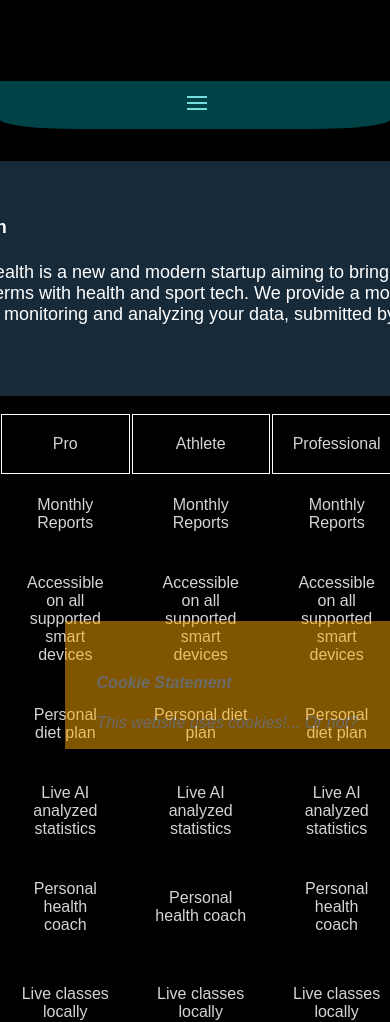
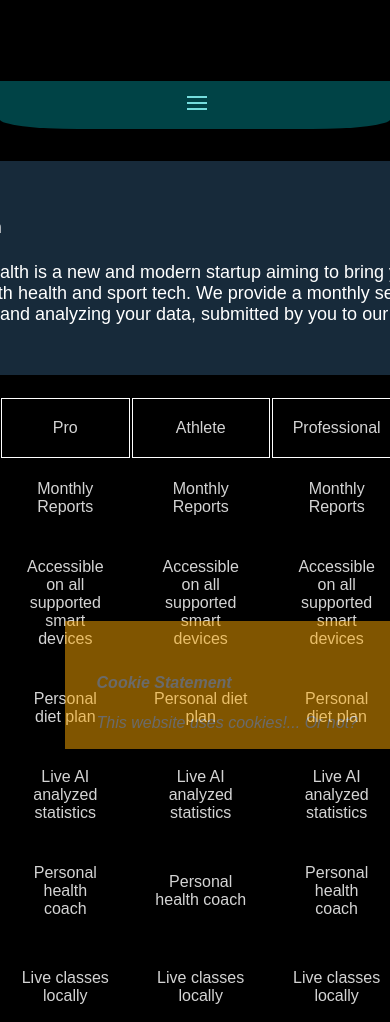
Before and after one commit to AZay1/AZay1.github.io, a plain HTML site: page pricing.html in a window 390 px wide. Shown: the part 95-1117 px from the top of the page. Drawn offline with Linux system fonts and the light colour scheme; a web font is replaced by a local one.

Commit message:
fix: update css for video hidden

```diff
--- a/css/indexstyle.css
+++ b/css/indexstyle.css
@@ -261,6 +261,10 @@ body {
         position: relative;
         padding: 0% 52%
     }
+
+    .video-container{
+        display:none;
+    }
 }
 
 /* End Main */
--- a/css/pricingstyle.css
+++ b/css/pricingstyle.css
@@ -111,9 +111,11 @@ main>footer {
     }
 
     .pricing-table {
-        padding-top: unset;
-        padding-left: unset;
-        padding-right: unset;
+        padding-top: 5px;
+        padding-left: 5px;
+        padding-right: 5px;
         overflow: auto;
+        display: flex;
+        flex-direction: column;
     }
 }
```
